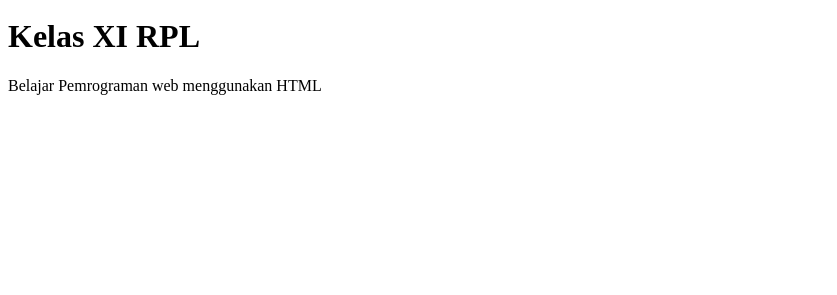
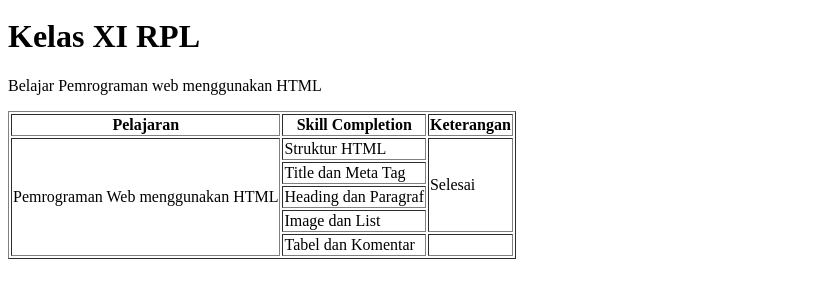
Before and after one commit to NandoAbdillah/html-css, a plain HTML site: page index.html in a window 1280 px wide. Shown: the part 461-756 px from the top of the page, without its empty margins (0-837 px from the left). Drawn offline with Linux system fonts and the light colour scheme.

Commit message:
versi 1.4
Skill Completion : Tabel dan Komentar

```diff
--- a/index.html
+++ b/index.html
@@ -1,7 +1,7 @@
 <!DOCTYPE html>
 <html lang="en">
 
-    <!--Image dan List HTML-->
+    <!--Tabel dan Komentar-->
 
     <head>
         <meta charset="UTF-8">
@@ -23,12 +23,50 @@
             <li>Alamat</li>
         </ul>
 
-        <!-- ul(unordered list) list dengan simbol, ol (ordered list) list dengan urutan angka -->
+        <!--digunakan untuk menulis komentar, komentar tidak akan ditampilkan dan hanya sebagai catatan saja -->
 
         <h1>Kelas XI RPL</h1>
 
 
         <p>Belajar Pemrograman web menggunakan HTML</p>
+        <table border="1px">
+            <thead>
+                <tr>
+                    <th>Pelajaran</th>
+                    <th>Skill Completion</th>
+                    <th>Keterangan</th>
+                </tr>
+
+            </thead>
+
+            <tbody>
+                <!--Untuk merge baris menggunakan rowspan, sedangkan untuk memerge kolom menggunakan colspan-->
+                <tr>
+                    <td rowspan="5">Pemrograman Web menggunakan HTML</td>
+                    <td>Struktur HTML</td>
+                    <td rowspan="4">Selesai</td>
+                </tr>
+
+                <tr>
+                    <td>Title dan Meta Tag</td>
+                </tr>
+
+                <tr>
+                    <td>Heading dan Paragraf</td>
+                </tr>
+
+                <tr>
+                    <td>Image dan List</td>
+                </tr>
+
+                <tr>
+                    <td>Tabel dan Komentar</td>
+                    <td></td>
+                </tr>
+
+
+            </tbody>
+        </table>
 
     </body>
 
```
